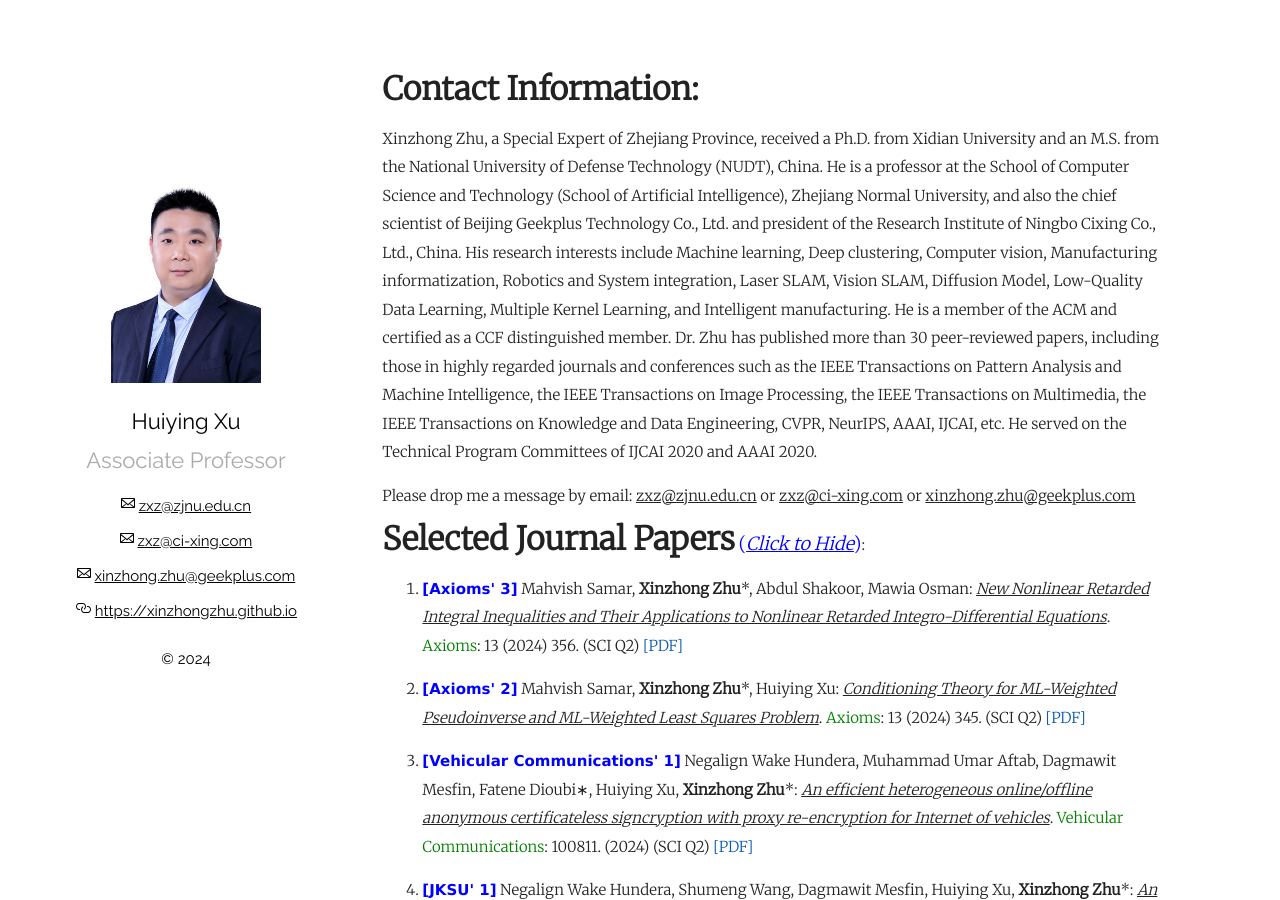
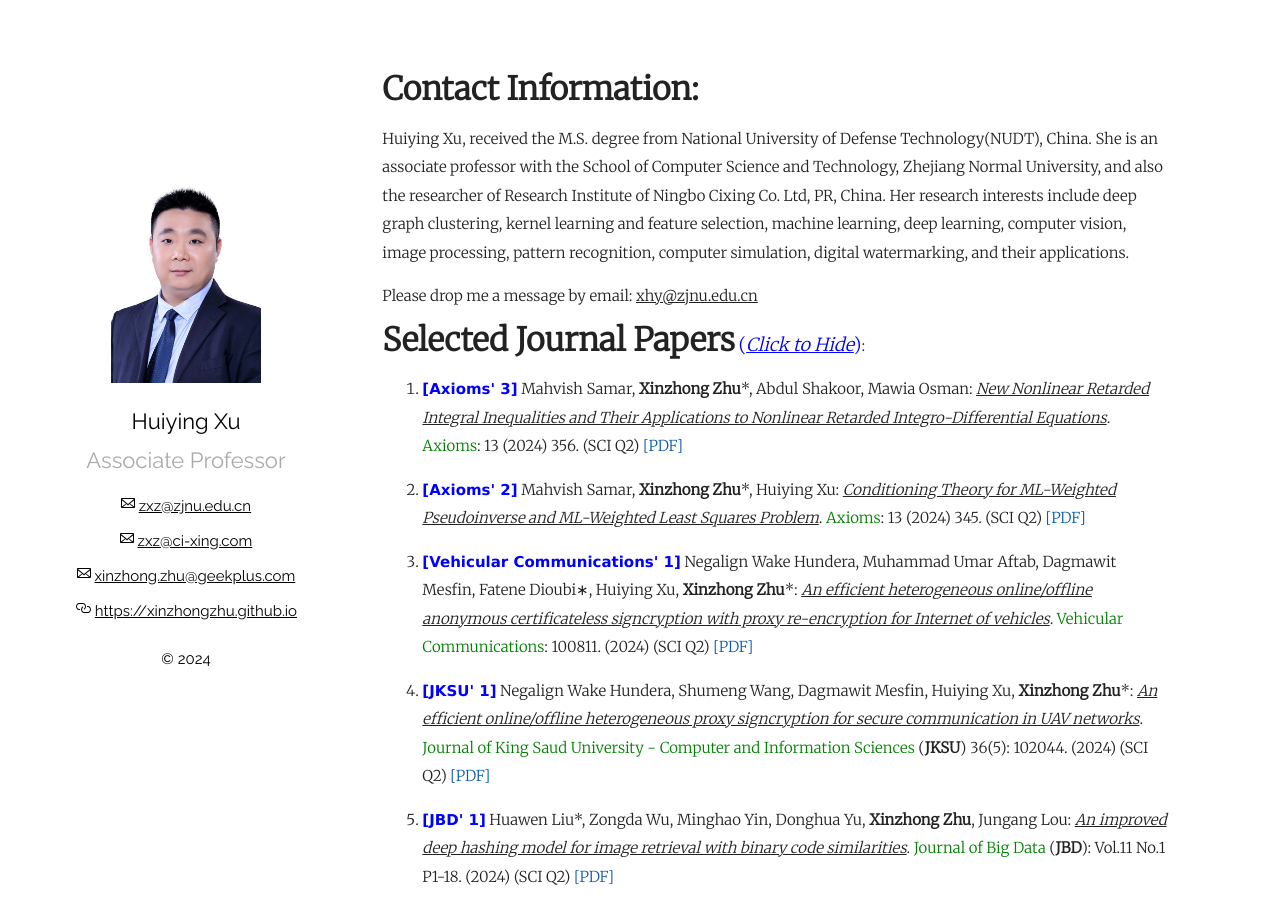
Before and after one commit to xinzhongzhu/huiyingxu-zj.github.io, a Jekyll site: the page built from index.md, in a window 1280 px wide and 900 px high. Built offline with Jekyll 4.4.1, drawn with Linux system fonts in a browser that asks for light colours.

Commit message:
Update index.md

```diff
--- a/index.md
+++ b/index.md
@@ -1,14 +1,14 @@
 ---
 layout: page
-<title>Xinzhong Zhu: Homepage</title>
+<title>Huiying Xu: Homepage</title>
 ---
 
 <font size="6"><b>Contact Information:</b></font>
 
 
-Xinzhong Zhu, a Special Expert of Zhejiang Province, received a Ph.D. from Xidian University and an M.S. from the National University of Defense Technology (NUDT), China. He is a professor at the School of Computer Science and Technology (School of Artificial Intelligence), Zhejiang Normal University, and also the chief scientist of Beijing Geekplus Technology Co., Ltd. and president of the Research Institute of Ningbo Cixing Co., Ltd., China. His research interests include Machine learning, Deep clustering, Computer vision, Manufacturing informatization, Robotics and System integration, Laser SLAM, Vision SLAM, Diffusion Model, Low-Quality Data Learning, Multiple Kernel Learning, and Intelligent manufacturing. He is a member of the ACM and certified as a CCF distinguished member. Dr. Zhu has published more than 30 peer-reviewed papers, including those in highly regarded journals and conferences such as the IEEE Transactions on Pattern Analysis and Machine Intelligence, the IEEE Transactions on Image Processing, the IEEE Transactions on Multimedia, the IEEE Transactions on Knowledge and Data Engineering, CVPR, NeurIPS, AAAI, IJCAI, etc. He served on the Technical Program Committees of IJCAI 2020 and AAAI 2020.
+Huiying Xu, received the M.S. degree from National University of Defense Technology(NUDT), China. She is an associate professor with the School of Computer Science and Technology, Zhejiang Normal University, and also the researcher of Research Institute of Ningbo Cixing Co. Ltd, PR, China. Her research interests include deep graph clustering, kernel learning and feature selection, machine learning, deep learning, computer vision, image processing, pattern recognition, computer simulation, digital watermarking, and their applications.
 
-Please drop me a message by email: <u>zxz@zjnu.edu.cn</u> or <u>zxz@ci-xing.com</u> or <u>xinzhong.zhu@geekplus.com</u>
+Please drop me a message by email: <u>xhy@zjnu.edu.cn</u>
 
 
 <details open>
```
